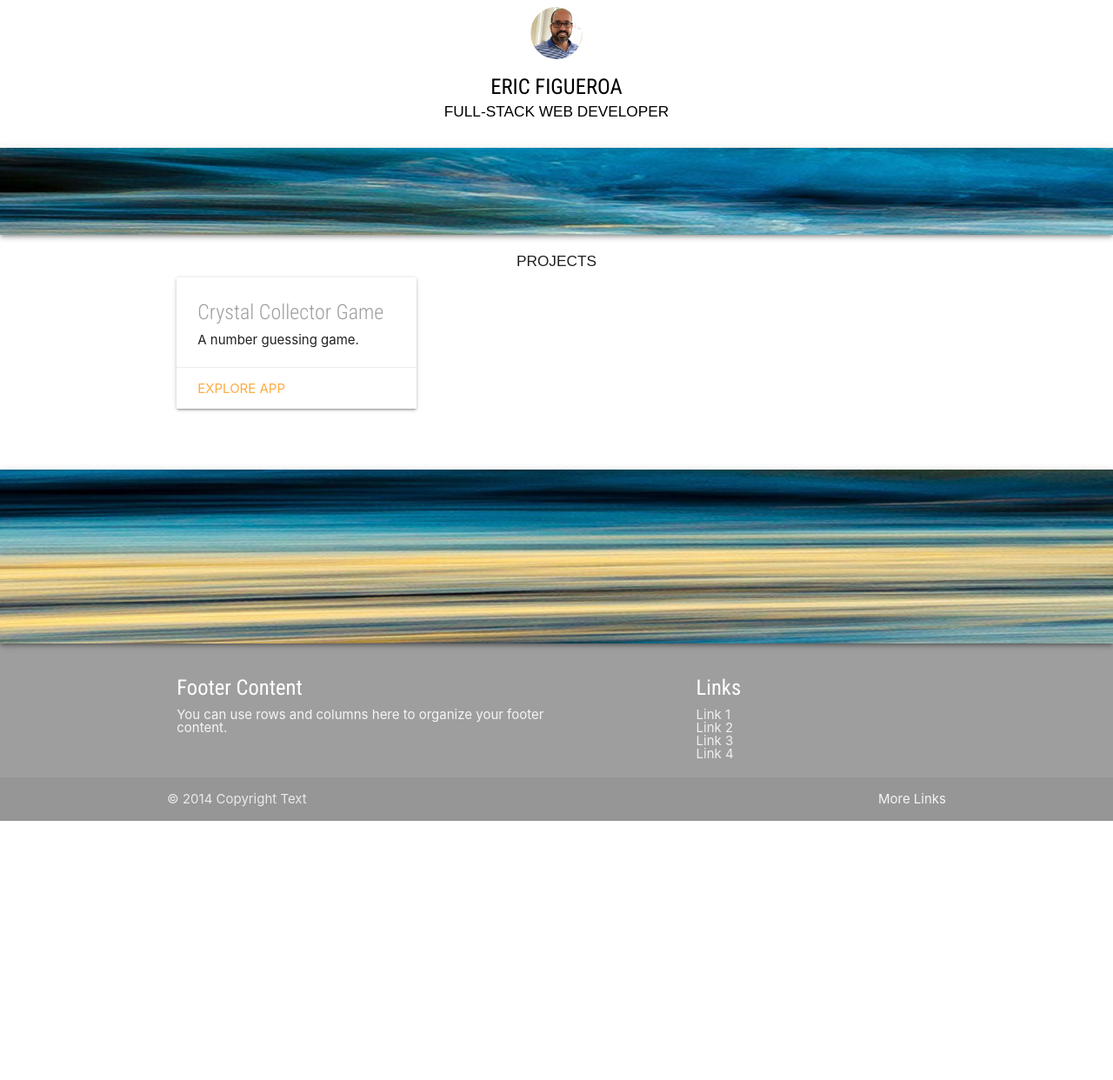
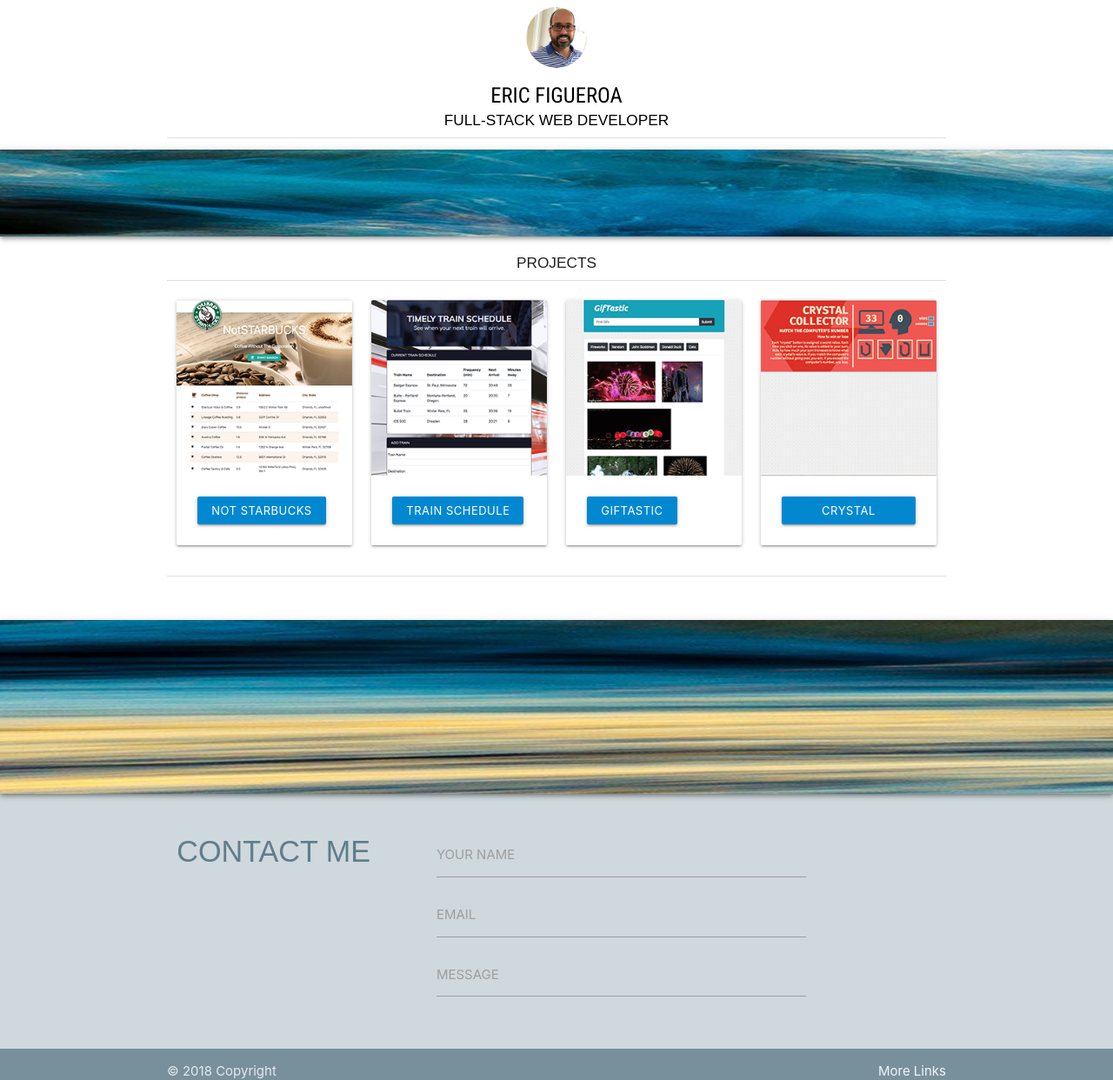
Before and after one commit to efinfl/Portfolio, a plain HTML site: page index.html in a window 1280 px wide. Shown: the whole page at 87% size. Before the commit the page ends 944 px from the top, so only its background shows below. Drawn offline with nearby package versions, Linux system fonts and the light colour scheme; a web font is replaced by a local one.

Commit message:
added all the links to projects and added a form.

```diff
--- a/assets/css/main.css
+++ b/assets/css/main.css
@@ -8,8 +8,8 @@ font-family: 'Roboto', sans-serif;*/
  }
 
 #profilePic {
-    height: 60px;
-    width: 60px;
+    height: 70px;
+    width: 70px;
     margin-top: .5em;
 }
 
@@ -18,7 +18,7 @@ h5 {
     font-weight: 400;
 }
 
-h6 {
+h6, h4 {
     font-family: "Robot", sans-serif;
     font-weight: 300;
     line-height: .5em;
@@ -46,3 +46,17 @@ h6 {
     font-family: "Roboto Condensed", sans-serif;
     font-weight: 300;
 }
+
+#banner {
+    margin-bottom: 1em;
+}
+#projectsTitle, .myDivider {
+    margin-bottom: 1em;
+}
+#bannerDividerBtm {
+    margin-bottom: -.5em;
+}
+
+#bannerDividerTp {
+    margin-bottom: 1em;
+}
--- a/index.html
+++ b/index.html
@@ -36,75 +36,23 @@
 <body>
 
     <!-- ================================ profile pic, name, occupation ================================  -->
-    <!-- <nav class="nav-wrapper">
-        <div class="container">
-            <a href="#" class="brand-logo center"><img id="profilePic" src="assets/images/IMG_4559_edited.jpg" class="circle responsive-img"></a>
-            <a href="#" class="sidenav-trigger show" data-target="mobile-links">
-                <i class="material-icons">contacts</i>
-            </a>
-            <ul class="right hide">
-                <li><a href="#">Link 1</a></li>
-                <li><a href="#">Link 2</a></li>
-                <li><a href="#">Link 3</a></li>
-            </ul>
+
+    <div class="row container">
+        <div clas="section center">
+            <div class="center" id="banner">
+                <a href="#" class="brand-logo center"><img id="profilePic" src="assets/images/IMG_4559_edited.jpg"
+                        class="circle responsive-img">
+                </a>
+                <h5 class="black-text">ERIC FIGUEROA</h5>
+                <h6 class="black-text">FULL-STACK WEB DEVELOPER</h6>
+            </div>
         </div>
+        <div class="divider myDivider" id="bannerDividerBtm"></div>
 
-    </nav>
-
-    <ul class="sidenav" id="mobile-links">
-        <li><a href="#">Link 1</a></li>
-        <li><a href="#">Link 2</a></li>
-        <li><a href="#">Link 3</a></li>
-    </ul> -->
-
-    <div clas="section center">
-        <div class=center>
-            <a href="#" class="brand-logo center"><img id="profilePic" src="assets/images/IMG_4559_edited.jpg" class="circle responsive-img"></a>
-
-            <h5 class="black-text center">ERIC FIGUEROA</h5>
-            <h6 class="black-text center">FULL-STACK WEB DEVELOPER</h6>
-        </div>
     </div>
 
-    <div class="section"></div>
 
     <continer>
-        <!-- <div class="container">
-            <nav class="white z-depth-0">
-                <div class="nav-wrapper">
-                    <ul id="slide-out" class="sidenav">
-                        <li>
-                            <div class="user-view">
-                                <div class="background">
-                                    <img src="assets/images/IMG_4559_edited.jpg">
-                                </div>
-                                <a href="#user"><img class="circle" src="images/yuna.jpg"></a>
-                                <a href="#name"><span class="white-text name">John Doe</span></a>
-                                <a href="#email"><span class="white-text email">jdandturk@gmail.com</span></a>
-                            </div>
-                        </li>
-                        <li><a href="#">Link 1</a></li>
-                        <li><a href="#">Link 2</a></li>
-                        <li><a href="#">Link 3</a></li>
-                    </ul>
-                    <a href="#" data-target="slide-out" class="sidenav-trigger"><i class="material-icons">contacts</i></a>
-
-                    <span class="brand-logo center"><img id="profilePic" src="assets/images/IMG_4559_edited.jpg" class="circle responsive-img"></span>
-
-                </div>
-            </nav>
-
-
-            <div clas="section">
-                <div href="#" class="brand-logo">
-                    <h5 class="black-text center">ERIC FIGUEROA</h5>
-                    <h6 class="black-text center">FULL-STACK WEB DEVELOPER</h6>
-                </div>
-            </div>
-        </div> -->
-
-
-
 
         <!-- ================================ Top Prallax ====================================-->
         <div class="parallax-container z-depth-2" id="parTop">
@@ -116,19 +64,68 @@
         <div class="section white" id="projectsSecion">
             <div class="row container">
                 <div class="row">
-                    <h6 class="center">PROJECTS</h6>
-                    <div class="col s12 m4">
+
+                    <div id="projectsTitle">
+                        <h6 class="center">PROJECTS</h6>
+                    </div>
+
+                    <div class="divider myDivider"></div>
+
+                    <!-- Card 1 -->
+                    <div class="col s12 m3">
                         <div class="card">
+                            <div class="card-image">
+                                <img src="./assets/images/NotStarbucks.png">
+                            </div>
                             <div class="card-content">
-                                <span class="card-title grey-text">Crystal Collector Game</span>
-                                <p>A number guessing game.</p>
-                            </div>
-                            <div class="card-action">
-                                <a href="#">EXPLORE APP</a>
+                                <a href="https://github.com/Srqgal70/NotStarbucks" target="_blank" class="waves-effect waves-light btn-small light-blue darken-2">Not
+                                    Starbucks</a>
                             </div>
                         </div>
                     </div>
+                    <!-- ============== -->
+
+                    <!-- Card 2 -->
+                    <div class="col s12 m3">
+                        <div class="card">
+                            <div class="card-image">
+                                <img src="./assets/images/TrainSchedule.png">
+                            </div>
+                            <div class="card-content">
+                                <a href="https://github.com/efinfl/Train_Schedule" target="_blank" class="waves-effect waves-light btn-small light-blue darken-2">Train
+                                    Schedule</a>
+                            </div>
+                        </div>
+                    </div>
+                    <!-- ============== -->
+                    <!-- Card 3 -->
+                    <div class="col s12 m3">
+                        <div class="card">
+                            <div class="card-image">
+                                <img src="./assets/images/Giftastic.png">
+                            </div>
+                            <div class="card-content">
+                                <a href="https://github.com/efinfl/GifTastic" target="_blank" class="waves-effect waves-light btn-small light-blue darken-2">Giftastic</a>
+                            </div>
+                        </div>
+                    </div>
+                    <!-- ============== -->
+                    <!-- Card 4 -->
+                    <div class="col s12 m3">
+                        <div class="card">
+                            <div class="card-image">
+                                <img src="./assets/images/CrystalGame.png">
+                            </div>
+                            <div class="card-content">
+                                <a href="https://github.com/efinfl/Crystal-Collection-Game" target="_blank" class="waves-effect waves-light btn-small light-blue darken-2">Crystal
+                                    Collector</a>
+                            </div>
+                        </div>
+                    </div>
+                    <!-- ============== -->
+
                 </div>
+                <div class="divider myDivider"></div>
             </div>
         </div>
 
@@ -139,28 +136,36 @@
 
 
         <!-- ================================ Footer ================================ -->
-        <footer class="page-footer grey">
-            <div class="container">
+        <footer class="page-footer blue-grey lighten-4">
+            <section class="section container" id="contact">
                 <div class="row">
-                    <div class="col l6 s12">
-                        <h5 class="white-text">Footer Content</h5>
-                        <p class="grey-text text-lighten-4">You can use rows and columns here to organize your footer
-                            content.</p>
+                    <div class="col s12 m4">
+                        <h4 class="blue-grey-text darken-4">CONTACT ME</h4>
                     </div>
-                    <div class="col l4 offset-l2 s12">
-                        <h5 class="white-text">Links</h5>
-                        <ul>
-                            <li><a class="grey-text text-lighten-3" href="#!">Link 1</a></li>
-                            <li><a class="grey-text text-lighten-3" href="#!">Link 2</a></li>
-                            <li><a class="grey-text text-lighten-3" href="#!">Link 3</a></li>
-                            <li><a class="grey-text text-lighten-3" href="#!">Link 4</a></li>
-                        </ul>
+                    <div class="col s12 m6">
+                        <form action="">
+                            <div class="input-field blue-grey-text darken-4">
+                                <input type="text" id="name">
+                                <label for="name">YOUR NAME</label>
+                            </div>
+                            <div class="input-field">
+                                <input type="email" id="email">
+                                <label for="email">EMAIL</label>
+                            </div>
+                            <div class="input-field">
+                                <textarea id="message" class="materialize-textarea"></textarea>
+                                <label for="message">MESSAGE</label>
+
+                            </div>
+                        </form>
                     </div>
+
                 </div>
-            </div>
-            <div class="footer-copyright">
+
+            </section>
+            <div class="footer-copyright blue-grey lighten-1">
                 <div class="container">
-                    © 2014 Copyright Text
+                    © 2018 Copyright
                     <a class="grey-text text-lighten-4 right" href="#!">More Links</a>
                 </div>
             </div>
```
Also changed, not shown: assets/images/CrystalGame.png (added), assets/images/Giftastic.png (added), assets/images/NotStarbucks.png (added), assets/images/TrainSchedule.png (added), assets/images/crystalCollector-cropped.png (deleted), assets/images/crystalCollector.png (deleted), 3 other files.
